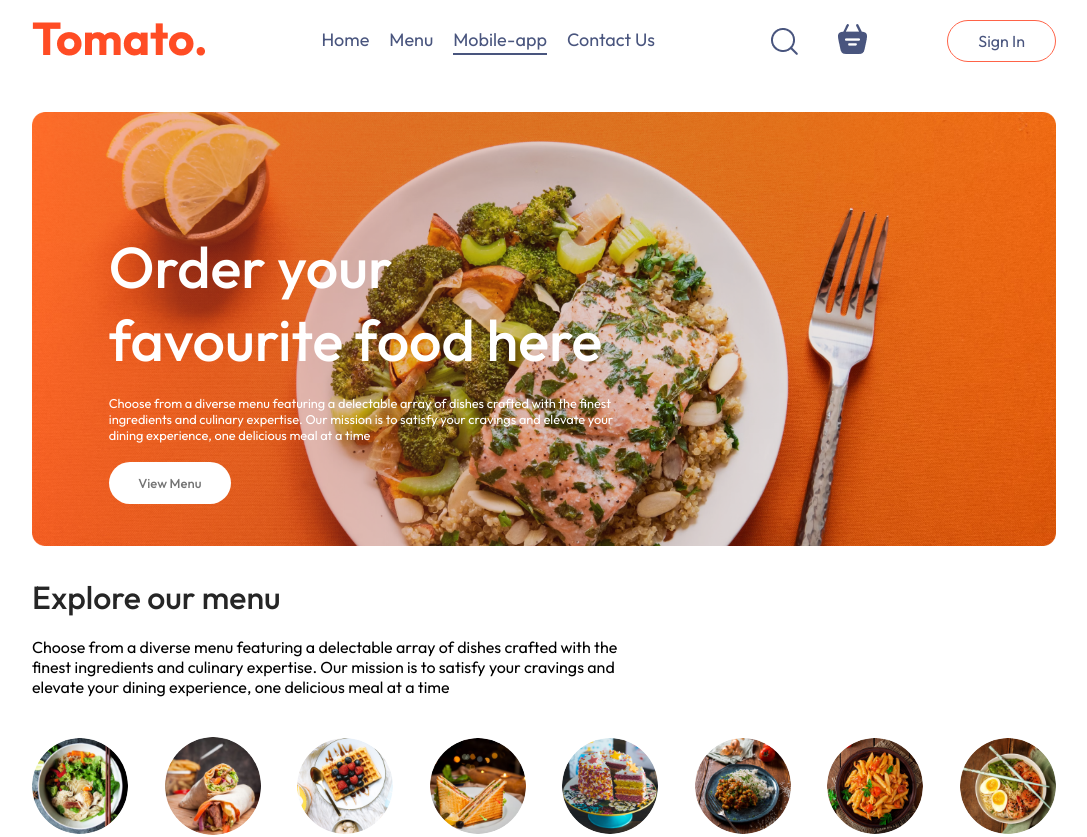
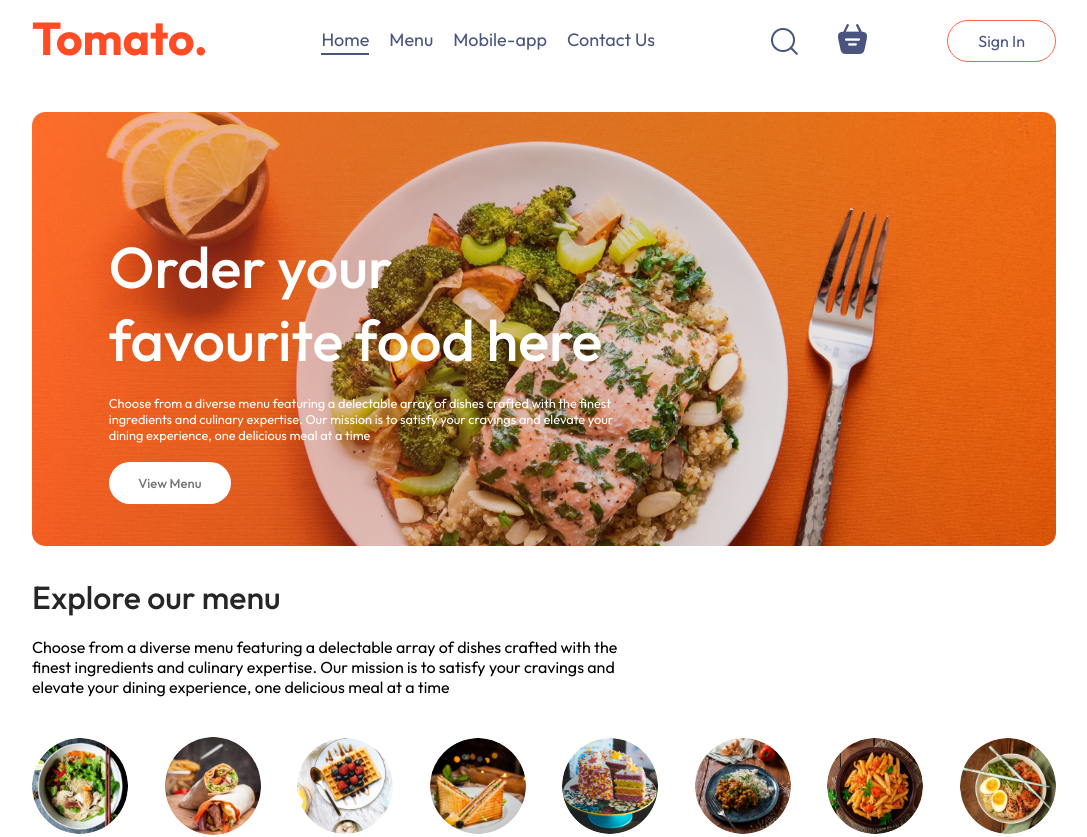
Before and after one commit to Sriharikagathi/FoodDeliveryAppByReactJs, a React (Vite) app: page / in a window 1280 px wide. Shown: the top 837 px of the page, without its empty margins (96-1183 px from the left). Built offline with nearby package versions, Linux system fonts and the light colour scheme.

Commit message:
home updated

```diff
--- a/src/components/NavBar/Navbar.jsx
+++ b/src/components/NavBar/Navbar.jsx
@@ -5,7 +5,7 @@ import { useContext, useState } from "react";
 import { Link } from "react-router-dom";
 import { StoreContext } from "../../context/StoreContext";
 const Navbar = ({ setShowLogin }) => {
-  const [menu, setMenu] = useState("mobile-app");
+  const [menu, setMenu] = useState("home");
   const {getTotalCartAmount}= useContext(StoreContext);
   return (
     <div className="navbar">
```
